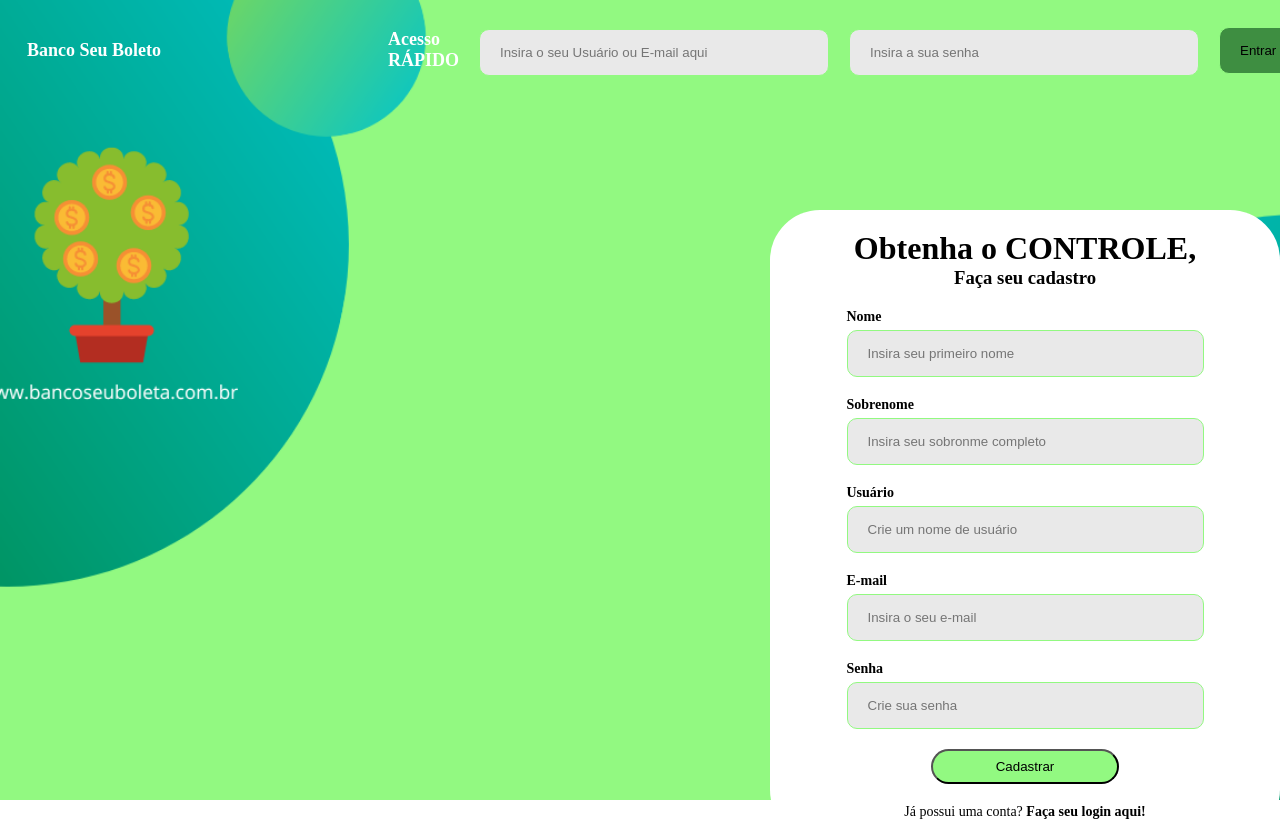
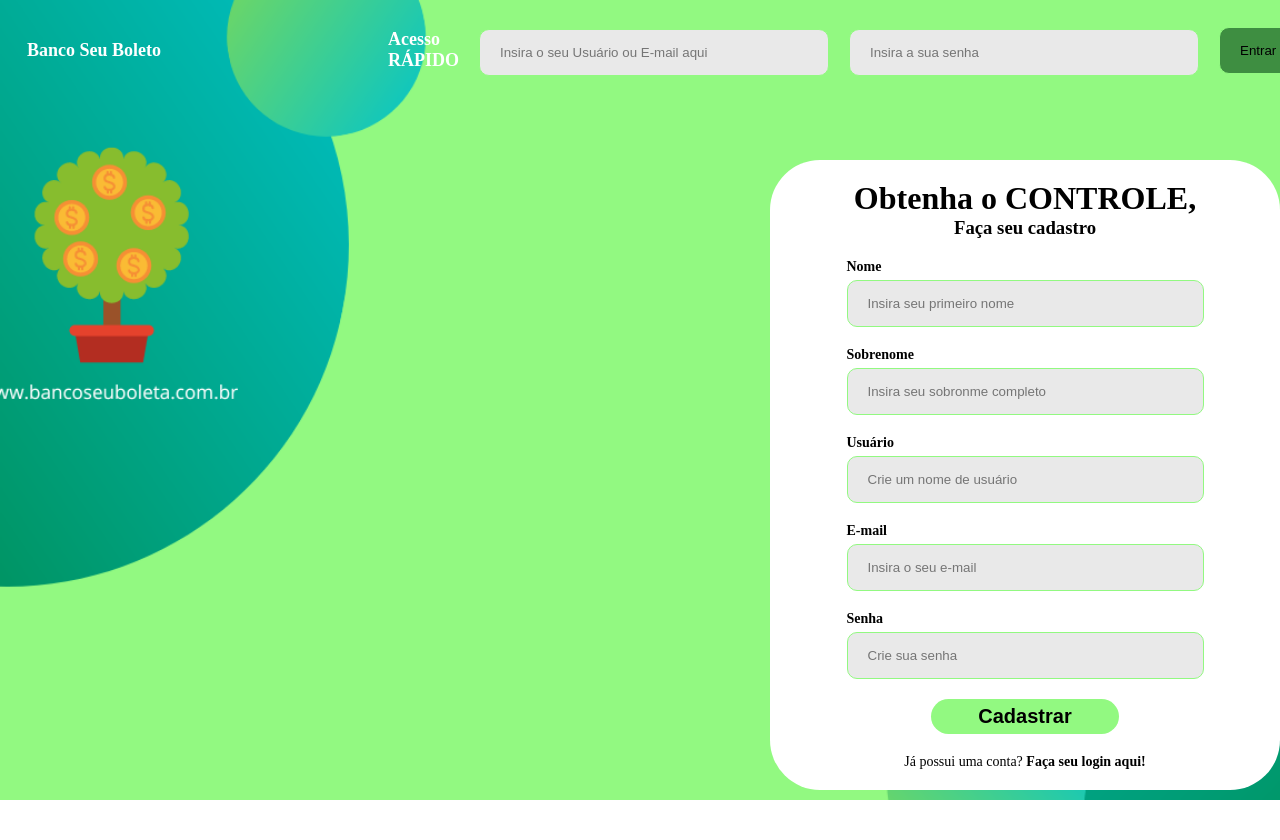
Before and after one commit to devbpatriciocosta/BancoBoleto, a Next.js app: page /initialSignupPage in a window 1280 px wide. After the commit the page ends 800 px from the top, so only its background shows below. Built offline with nearby package versions, Linux system fonts and the light colour scheme; a web font is replaced by a local one.

Commit message:
Improvements on card Strucuture

```diff
--- a/src/components/layout/cards/SignInCard.jsx
+++ b/src/components/layout/cards/SignInCard.jsx
@@ -17,17 +17,18 @@
 `
 
 const CardContainer = styled.div`
-  width: 520px;
-  margin-top: 60px;
+  width: 570px;
+  min-height: 70vh;
+  margin-top: 10px;
   display: flex;
   flex-direction: column;
   background-color: white;
   border-radius: 50px;
 
-  transition: 0.4s ease-in-out;
+  transition: 0.3s ease-in-out;
 
   :hover {
-    transform: scale(1.1);
+    box-shadow: 0 0 0 5px #60f101;
   }
 `
 
@@ -49,6 +50,9 @@
   align-items: center;
   justify-content: center;
   transition: 0.3s ease-in-out;
+  font-size: 20px;
+  font-weight: bold;
+  border: none;
 
   ${(props) => !props.disabled && 'cursor: pointer'}
 
--- a/src/components/layout/cards/WelcomeCard.jsx
+++ b/src/components/layout/cards/WelcomeCard.jsx
@@ -57,9 +57,11 @@
         <StyledPiggyImage>
           <IconImages imageName="PiggyBank" type="svg" />
         </StyledPiggyImage>
-        <OpenCreateButton type="submit">Fazer login</OpenCreateButton>
+        <OpenCreateButton type="submit">
+          <Link href="/loginPage">Fazer login</Link>
+        </OpenCreateButton>
         <Text>
-          <Link href="/initialSignupPage">Não tem uma conta? Faça seu cadastro!</Link>
+          Não tem uma conta?<Link href="/initialSignupPage"> Faça seu cadastro!</Link>
         </Text>
       </CardContainer>
     </>
```
